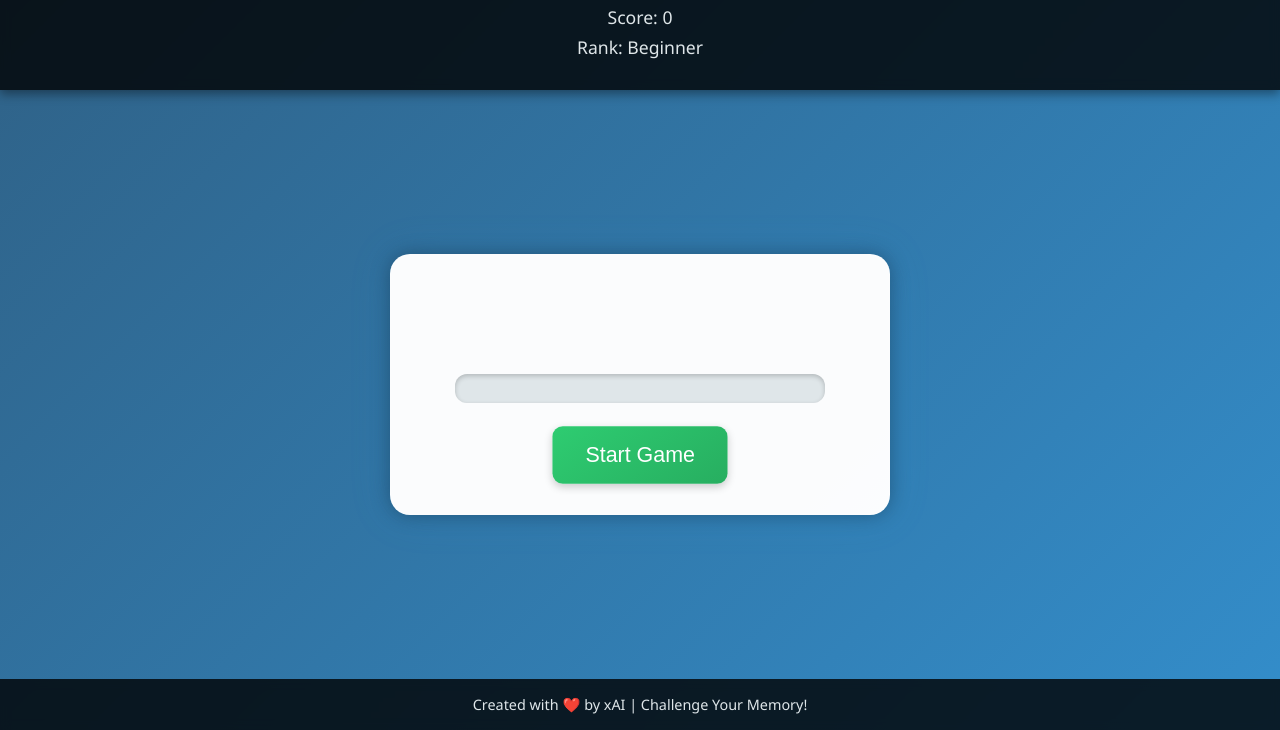
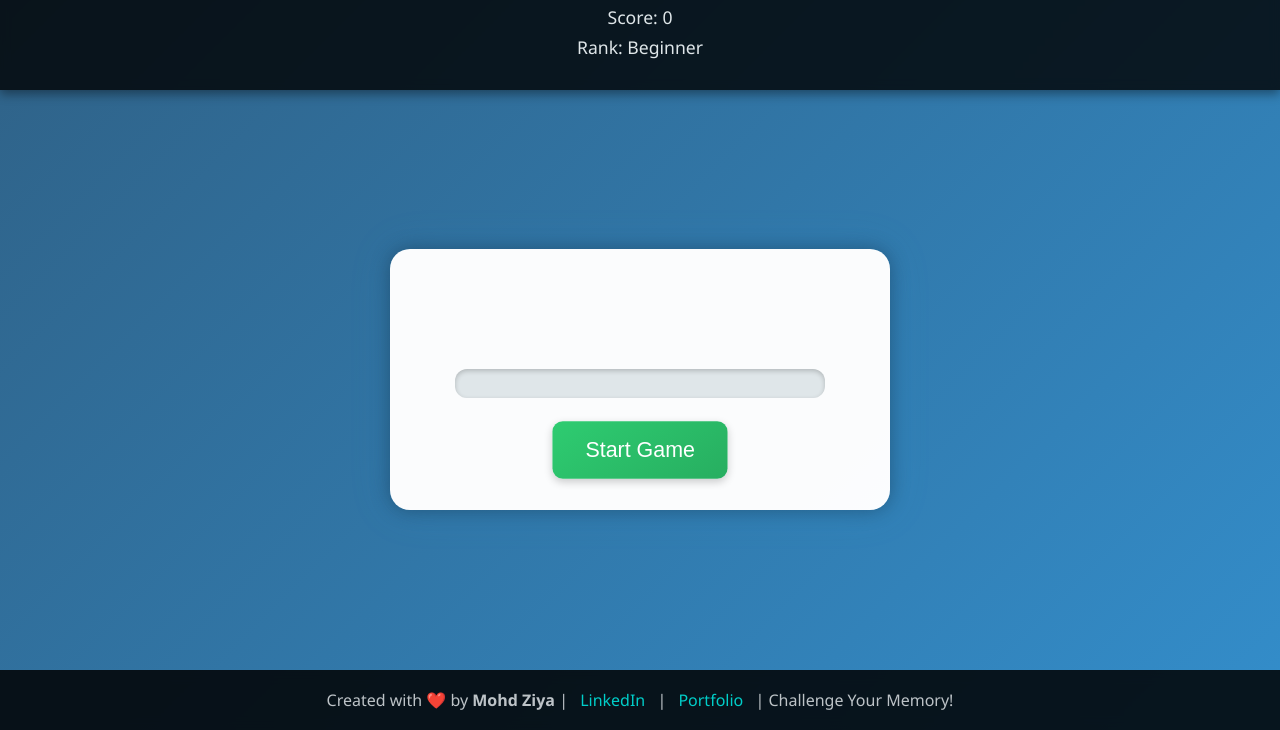
Before and after one commit to iamMohdZiya/number_memory, a plain HTML site: page index.html in a window 1280 px wide. Shown: the part 70-800 px from the top of the page. Drawn offline with Linux system fonts and the light colour scheme.

Commit message:
new game

```diff
--- a/number.html
+++ b/index.html
@@ -197,14 +197,24 @@
             100% { transform: scale(1); }
         }
         footer {
-            width: 100%;
-            background: rgba(0, 0, 0, 0.8);
-            padding: 1rem;
-            text-align: center;
-            font-size: clamp(0.8rem, 2vw, 0.9rem);
-            color: #dfe6e9;
-            backdrop-filter: blur(5px);
-        }
+      width: 100%;
+      background: rgba(0, 0, 0, 0.85);
+      padding: 1.2rem;
+      text-align: center;
+      font-size: clamp(0.85rem, 2vw, 1rem);
+      color: #bdc3c7;
+      backdrop-filter: blur(6px);
+    }
+    footer a {
+      color: #00cec9;
+      text-decoration: none;
+      margin: 0 0.5rem;
+      font-weight: 500;
+      transition: color 0.3s ease;
+    }
+    footer a:hover {
+      color: #81ecec;
+    }
         @media (max-width: 600px) {
             #game-container {
                 padding: clamp(1.2rem, 3vw, 1.5rem);
@@ -265,9 +275,12 @@
         </div>
         <button id="start-button">Start Game</button>
     </div>
-    <footer>
-        Created with ❤️ by xAI | Challenge Your Memory!
-    </footer>
+  <footer>
+    Created with ❤️ by <strong>Mohd Ziya</strong> |
+    <a href="https://www.linkedin.com/in/mohdziya/" target="_blank">LinkedIn</a> |
+    <a href="https://mohdziya.netlify.app/" target="_blank">Portfolio</a> |
+    Challenge Your Memory!
+  </footer>
 
     <script>
         let currentWord = "";
```
